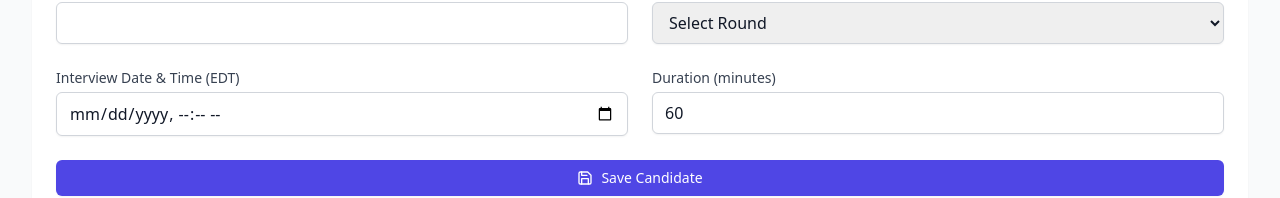
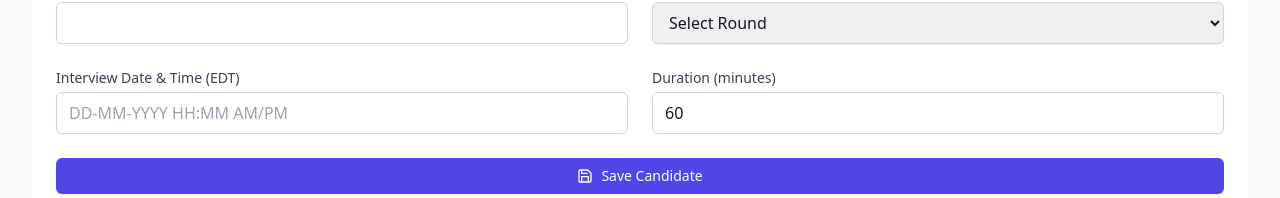
Before and after one commit to ItsmeBlackOps/SupportFormStub-2, a React (Vite) app: page / in a window 1280 px wide. Shown: the part 478-676 px from the top of the page. Built offline with nearby package versions, Linux system fonts and the light colour scheme; no server answers.

Commit message:
Update datetime input format

```diff
--- a/src/components/CandidateFormContainer.tsx
+++ b/src/components/CandidateFormContainer.tsx
@@ -101,6 +101,23 @@ export default function CandidateFormContainer({
       value = formatPhoneNumber(value);
     }
 
+    // Handle datetime input conversion
+    if (field === 'interviewDateTime' && value) {
+      const [date, time] = value.split(' ');
+      const [dd, mm, yyyy] = date.split('-');
+      let [hours, minutes, period] = time.split(/[:\s]/);
+
+      // Convert to 24-hour format
+      if (period === 'PM' && hours !== '12') {
+        hours = String(parseInt(hours) + 12);
+      } else if (period === 'AM' && hours === '12') {
+        hours = '00';
+      }
+
+      // Create ISO string
+      value = `${yyyy}-${mm}-${dd}T${hours.padStart(2, '0')}:${minutes}`;
+    }
+
     // Validate fields that require validation
     if (['email', 'technology', 'endClient', 'jobTitle'].includes(field)) {
       const error = validateField(field, value);
@@ -149,6 +166,22 @@ export default function CandidateFormContainer({
       updateField('assessmentDeadline', deadline.toISOString().split('T')[0]);
     }
     updateField('screeningDone', checked);
+  };
+
+  const formatDateTimeForInput = (isoString?: string) => {
+    if (!isoString) return '';
+    const date = new Date(isoString);
+    const dd = String(date.getDate()).padStart(2, '0');
+    const mm = String(date.getMonth() + 1).padStart(2, '0');
+    const yyyy = date.getFullYear();
+    let hours = date.getHours();
+    const minutes = String(date.getMinutes()).padStart(2, '0');
+    const period = hours >= 12 ? 'PM' : 'AM';
+
+    if (hours > 12) hours -= 12;
+    if (hours === 0) hours = 12;
+
+    return `${dd}-${mm}-${yyyy} ${String(hours).padStart(2, '0')}:${minutes} ${period}`;
   };
 
   const handleSubmit = (e: React.FormEvent) => {
@@ -354,9 +387,10 @@ export default function CandidateFormContainer({
                   Interview Date &amp; Time (EDT)
                 </label>
                 <input
-                  type="datetime-local"
+                  type="text"
                   id="interviewDateTime"
-                  value={formData.interviewDateTime || ''}
+                  placeholder="DD-MM-YYYY HH:MM AM/PM"
+                  value={formatDateTimeForInput(formData.interviewDateTime)}
                   required
                   onChange={(e) => updateField('interviewDateTime', e.target.value)}
                   className="mt-1 block w-full rounded-md border border-gray-300 px-3 py-2 shadow-sm
@@ -444,16 +478,16 @@ export default function CandidateFormContainer({
                   Availability (Date &amp; Time) (EDT)
                 </label>
                 <input
-                  type="datetime-local"
+                  type="text"
                   id="availabilityDateTime"
-                  value={formData.availabilityDateTime || ''}
+                  placeholder="DD-MM-YYYY HH:MM AM/PM"
+                  value={formatDateTimeForInput(formData.availabilityDateTime)}
                   required
                   onChange={(e) => updateField('availabilityDateTime', e.target.value)}
                   className="mt-1 block w-full rounded-md border border-gray-300 px-3 py-2 shadow-sm
                     focus:border-indigo-500 focus:outline-none focus:ring-1 focus:ring-indigo-500
                     transition-colors duration-200"
                 />
-
               </div>
               <div>
                 <label htmlFor="mockMode" className="block text-sm font-medium text-gray-700">
@@ -498,9 +532,10 @@ export default function CandidateFormContainer({
                   Availability (Date &amp; Time) (EDT)
                 </label>
                 <input
-                  type="datetime-local"
+                  type="text"
                   id="availabilityDateTime"
-                  value={formData.availabilityDateTime || ''}
+                  placeholder="DD-MM-YYYY HH:MM AM/PM"
+                  value={formatDateTimeForInput(formData.availabilityDateTime)}
                   required
                   onChange={(e) => updateField('availabilityDateTime', e.target.value)}
                   className="mt-1 block w-full rounded-md border border-gray-300 px-3 py-2 shadow-sm
```
